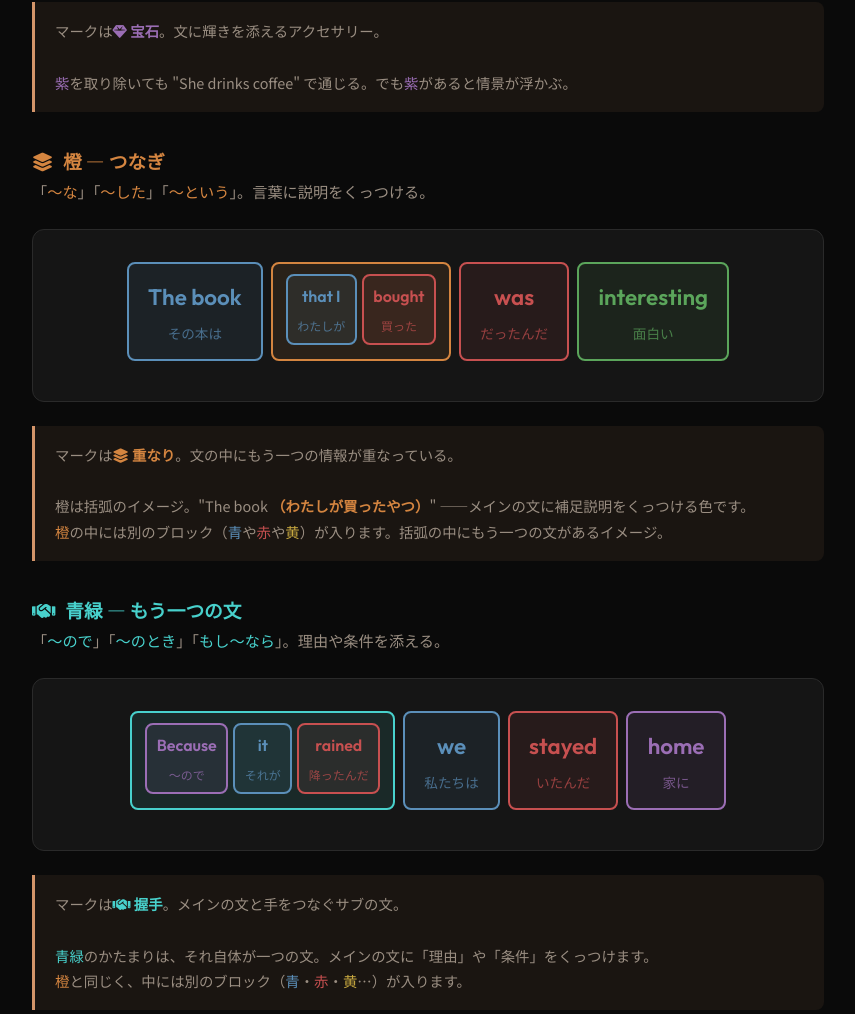
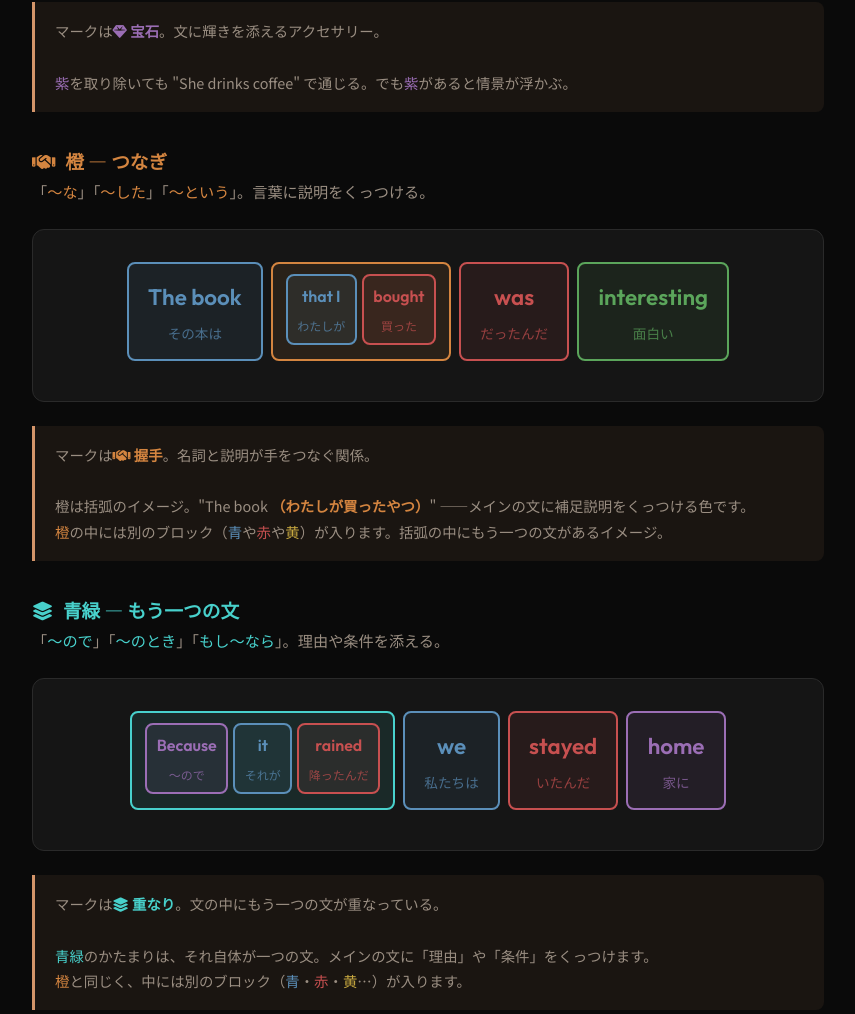
Before and after one commit to goodsun/monolith, a Flask app: page /tutorial in a window 1280 px wide. Shown: the part 3702-4716 px from the top of the page, without its empty margins (212-1067 px from the left). Run offline with Flask 3, Linux system fonts and the light colour scheme.

Commit message:
Fix: swap REL/SUB icons in tutorial (handshake=REL, layer-group=SUB)

```diff
--- a/templates/tutorial.html
+++ b/templates/tutorial.html
@@ -435,7 +435,7 @@ body.shift-active .school-hint {
   </div>
 
   <!-- 橙 = REL -->
-  <h3 style="color:var(--orange); margin-top:2rem;"><i class="fas fa-layer-group" style="margin-right:0.3em"></i> 橙 — つなぎ</h3>
+  <h3 style="color:var(--orange); margin-top:2rem;"><i class="fas fa-handshake" style="margin-right:0.3em"></i> 橙 — つなぎ</h3>
   <p>「<span style="color:var(--orange)">〜な</span>」「<span style="color:var(--orange)">〜した</span>」「<span style="color:var(--orange)">〜という</span>」。言葉に説明をくっつける。</p>
   <div class="sentence-demo">
     <div class="blocks" id="blocks3-rel">
@@ -451,14 +451,14 @@ body.shift-active .school-hint {
     </div>
   </div>
   <div class="insight">
-    マークは<strong style="color:var(--orange)"><i class="fas fa-layer-group"></i> 重なり</strong>。文の中にもう一つの情報が重なっている。<br>
+    マークは<strong style="color:var(--orange)"><i class="fas fa-handshake"></i> 握手</strong>。名詞と説明が手をつなぐ関係。<br>
     <span class="school-hint">学校では「関係詞節」とか習わされたが、覚えなくていい。括弧の感覚でOK。</span><br>
     橙は括弧のイメージ。"The book <strong style="color:var(--orange)">（わたしが買ったやつ）</strong>" ——メインの文に補足説明をくっつける色です。<br>
     <span style="color:var(--orange)">橙</span>の中には別のブロック（<span style="color:var(--blue)">青</span>や<span style="color:var(--red)">赤</span>や<span style="color:var(--yellow)">黄</span>）が入ります。括弧の中にもう一つの文があるイメージ。
   </div>
 
   <!-- 青緑 = SUB -->
-  <h3 style="color:var(--teal); margin-top:2rem;"><i class="fas fa-handshake" style="margin-right:0.3em"></i> 青緑 — もう一つの文</h3>
+  <h3 style="color:var(--teal); margin-top:2rem;"><i class="fas fa-layer-group" style="margin-right:0.3em"></i> 青緑 — もう一つの文</h3>
   <p>「<span style="color:var(--teal)">〜ので</span>」「<span style="color:var(--teal)">〜のとき</span>」「<span style="color:var(--teal)">もし〜なら</span>」。理由や条件を添える。</p>
   <div class="sentence-demo">
     <div class="blocks" id="blocks3-sub">
@@ -475,7 +475,7 @@ body.shift-active .school-hint {
     </div>
   </div>
   <div class="insight">
-    マークは<strong style="color:var(--teal)"><i class="fas fa-handshake"></i> 握手</strong>。メインの文と手をつなぐサブの文。<br>
+    マークは<strong style="color:var(--teal)"><i class="fas fa-layer-group"></i> 重なり</strong>。文の中にもう一つの文が重なっている。<br>
     <span class="school-hint">学校では「従属節」と習ったかもしれない。中身はただの文。日本ではあまり言い訳がましいと嫌われます。</span><br>
     <span style="color:var(--teal)">青緑</span>のかたまりは、それ自体が一つの文。メインの文に「理由」や「条件」をくっつけます。<br>
     <span style="color:var(--orange)">橙</span>と同じく、中には別のブロック（<span style="color:var(--blue)">青</span>・<span style="color:var(--red)">赤</span>・<span style="color:var(--yellow)">黄</span>…）が入ります。
@@ -536,13 +536,13 @@ body.shift-active .school-hint {
         <div style="color:var(--text-light);font-size:0.85rem;">飾り（いつ・どこで）</div>
       </div>
       <div>
-        <div style="width:48px;height:48px;border-radius:50%;background:var(--orange);margin:0 auto 0.5rem;display:flex;align-items:center;justify-content:center;"><i class="fas fa-layer-group" style="color:#fff;font-size:1rem;"></i></div>
-        <div style="font-weight:600;color:var(--orange);">橙 <i class="fas fa-layer-group" style="font-size:0.7rem"></i></div>
+        <div style="width:48px;height:48px;border-radius:50%;background:var(--orange);margin:0 auto 0.5rem;display:flex;align-items:center;justify-content:center;"><i class="fas fa-handshake" style="color:#fff;font-size:1rem;"></i></div>
+        <div style="font-weight:600;color:var(--orange);">橙 <i class="fas fa-handshake" style="font-size:0.7rem"></i></div>
         <div style="color:var(--text-light);font-size:0.85rem;">つなぎ（〜な、〜した）</div>
       </div>
       <div>
-        <div style="width:48px;height:48px;border-radius:50%;background:var(--teal);margin:0 auto 0.5rem;display:flex;align-items:center;justify-content:center;"><i class="fas fa-handshake" style="color:#fff;font-size:1rem;"></i></div>
-        <div style="font-weight:600;color:var(--teal);">青緑 <i class="fas fa-handshake" style="font-size:0.7rem"></i></div>
+        <div style="width:48px;height:48px;border-radius:50%;background:var(--teal);margin:0 auto 0.5rem;display:flex;align-items:center;justify-content:center;"><i class="fas fa-layer-group" style="color:#fff;font-size:1rem;"></i></div>
+        <div style="font-weight:600;color:var(--teal);">青緑 <i class="fas fa-layer-group" style="font-size:0.7rem"></i></div>
         <div style="color:var(--text-light);font-size:0.85rem;">もう一つの文（〜ので）</div>
       </div>
       <div>
```
